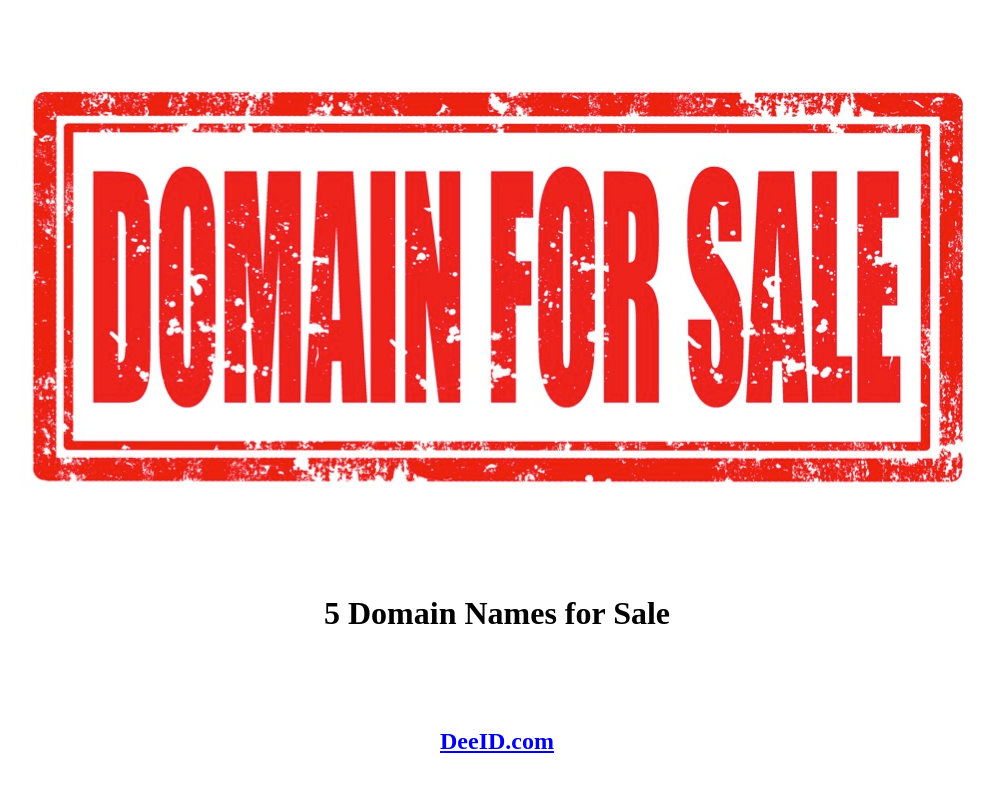
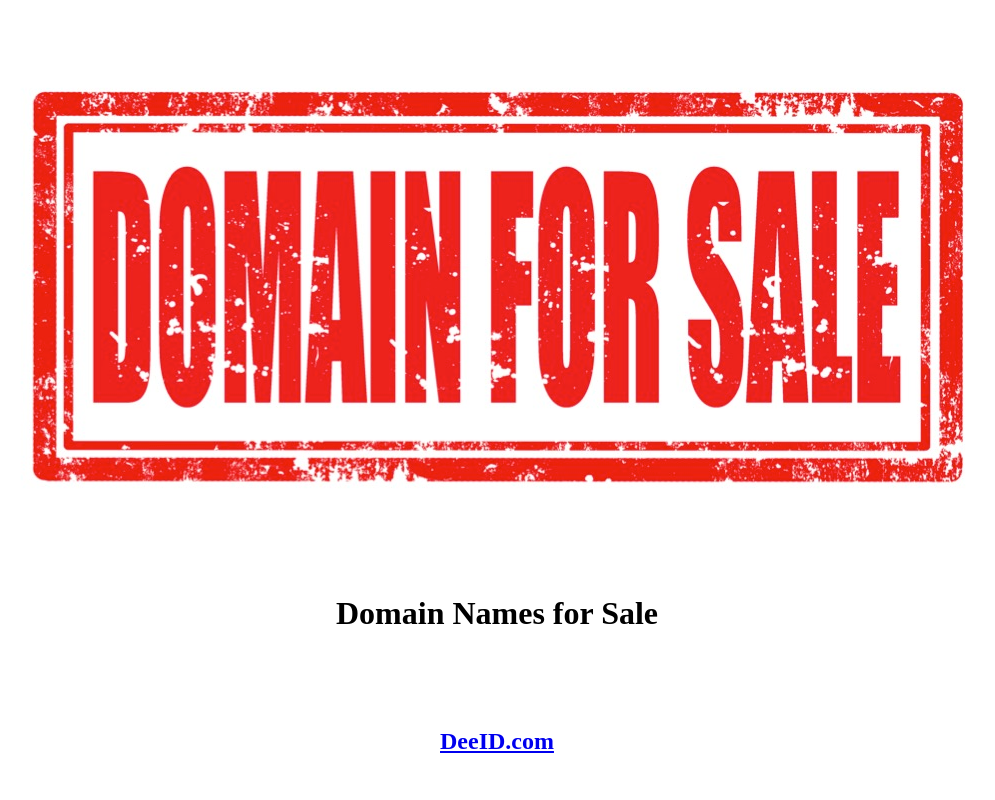
Before and after one commit to BaherAbdalla/forsale, a plain HTML site: page index.html in a window 1280 px wide. Shown: the top 800 px of the page, without its empty margins (143-1138 px from the left). Drawn offline with Linux system fonts and the light colour scheme.

Commit message:
Update index.html

```diff
--- a/index.html
+++ b/index.html
@@ -8,7 +8,7 @@
 </header>
 <body>
 <center><img src="ForSale.jpg" alt="Domain Names for sale"></center>
-<center><h1>5 Domain Names for Sale</h1></center>
+<center><h1>Domain Names for Sale</h1></center>
 <br>
 <br>
 <br>
```
